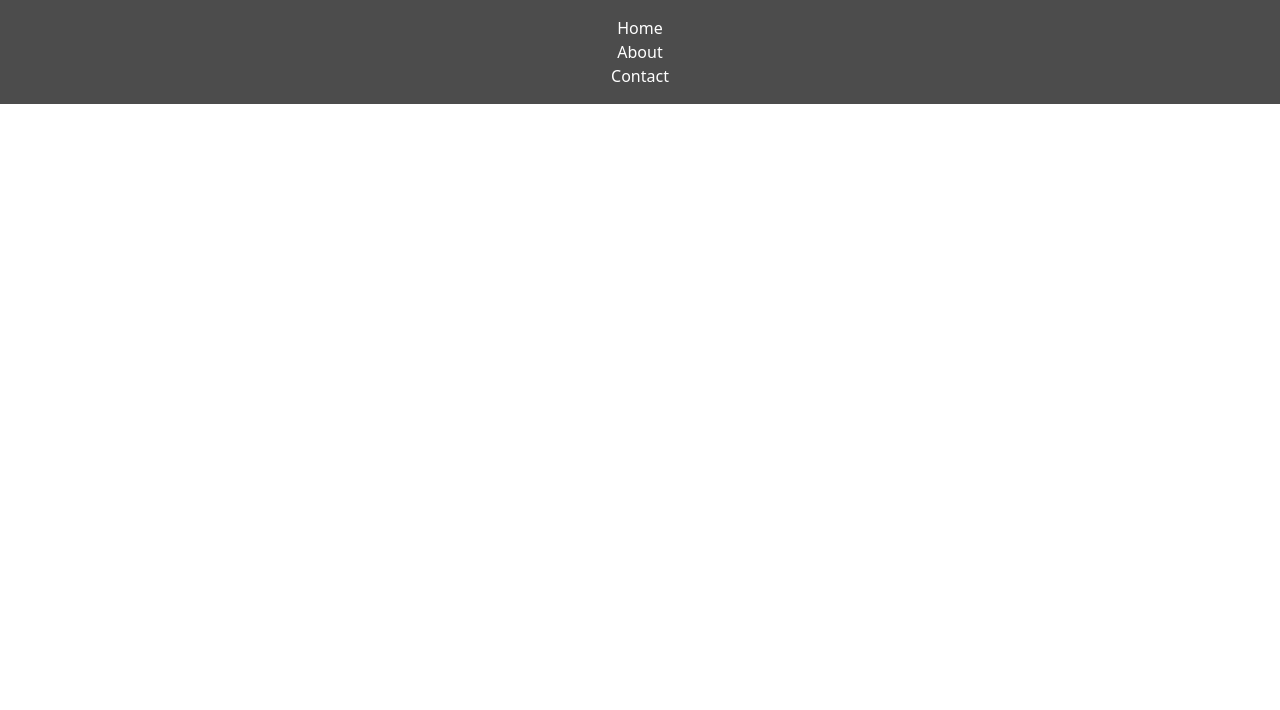
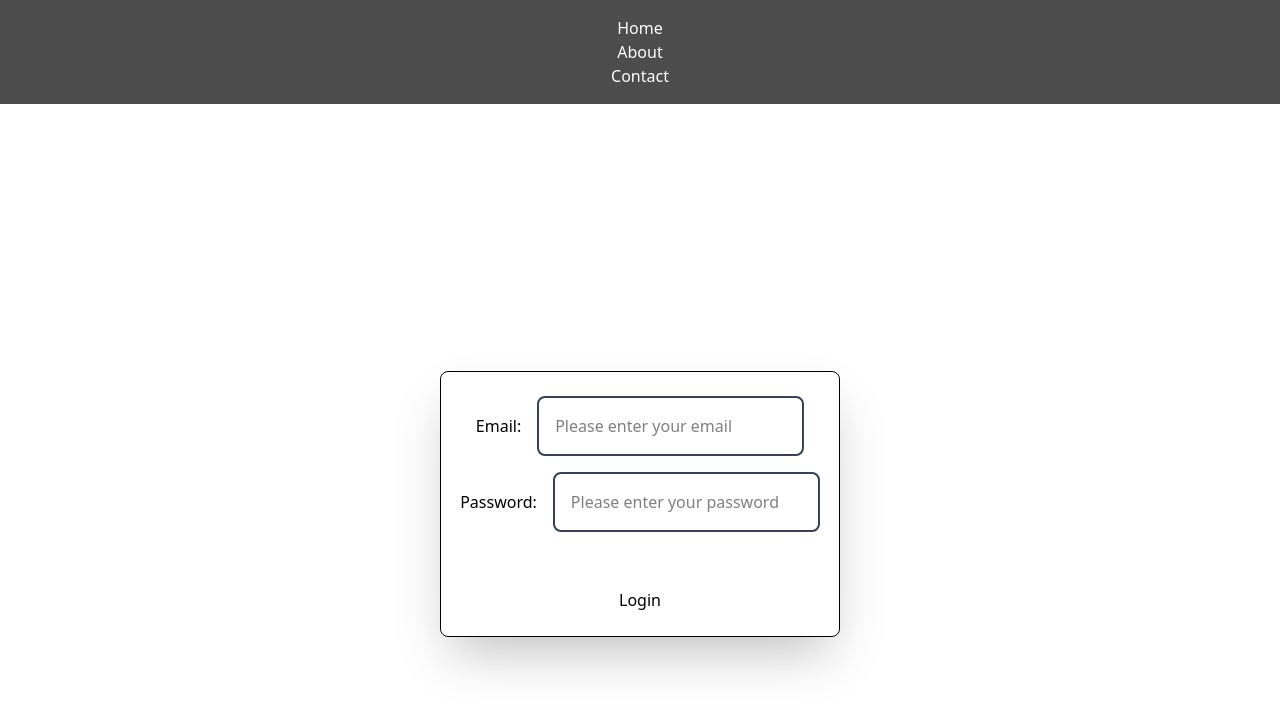
Before and after one commit to Abdulsalam001Arnold/web-dev-batch-3, a React (Vite) app: page /login in a window 1280 px wide. Before the commit this address had no page. Shown: the top 710 px of the page. Built offline with nearby package versions, Linux system fonts and the light colour scheme.

Commit message:
feat: added login form

```diff
--- a/src/App.jsx
+++ b/src/App.jsx
@@ -3,6 +3,7 @@ import {BrowserRouter, Routes, Route} from 'react-router-dom'
 import Home from "./Pages/Home"
 import About from "./Pages/About"
 import Navbar from "./components/Navbar"
+import Login from './Pages/Login'
 
 function App() {
   return (
@@ -13,6 +14,7 @@ function App() {
             <Route path="/" element={<Home/>}/>
             <Route path="/about" element={<About/>}/>
             <Route path="/contact" element={<Contact/>}/>
+            <Route path="/login" element={<Login/>}/>
           </Routes>
         </BrowserRouter>
       </>
--- a/src/Pages/Home.jsx
+++ b/src/Pages/Home.jsx
@@ -34,6 +34,30 @@ export default function Home() {
     <Link to={'/about'}>
         Go to About Page
     </Link>
+
+    <section className="w-full mt-20 flex flex-col items-center justify-center">
+            {items.map((item, index) => (
+                <div
+                key={index}
+                >
+                    <div className="w-full">
+                        <img src={item.image} className="w-16 rounded-full"/>
+                    </div>
+
+                    <h1>
+                        {item.name}
+                    </h1>
+
+                    <p>
+                        Gender: {item.gender}
+                    </p>
+
+                    <p>
+                        Kill counts: {item.ki}
+                    </p>
+                </div>
+            ))}
+    </section>
         </div>
     )
 };
--- /dev/null
+++ b/src/Pages/Login.jsx
@@ -0,0 +1,70 @@
+
+
+import { useState } from "react"
+
+export default function Login() {
+    const [loginData, setLoginData] = useState({
+        email: "",
+        password: ""
+    })
+
+    const handleChange = (e) => {
+        const {name, value} = e.target
+        setLoginData({
+            ...loginData,
+            [name]: value
+        })
+    }
+
+    const handleSubmit = async (e) => {
+        e.preventDefault()
+        try {
+            const response = await fetch('https://nodeclass-batch3.vercel.app/login', {
+                method: 'POST',
+                headers: {
+                    'Content-Type': 'application/json'
+                },
+                body: JSON.stringify(loginData)
+            })
+
+            if(!response.ok) {
+                throw new Error('Login failed')
+            }
+
+            const data = await response.json()
+            console.log(data)
+        } catch (err) {
+            console.error(err)
+        }
+    }
+
+
+    return(
+        <div className="w-full min-h-screen flex flex-col items-center justify-center">
+            <form
+            className="w-100 shadow-2xl p-6 flex flex-col gap-4 rounded-lg border"
+             >
+                <div className="flex gap-4 items-center justify-center">
+                    <label>
+                        Email:
+                    </label>
+
+                    <input name="email" type="email" id="email" placeholder="Please enter your email" onChange={handleChange} className="border-2 border-gray-700 p-4 rounded-lg"/>
+                </div>
+
+
+                <div className="flex gap-4 items-center justify-center">
+                    <label>
+                        Password:
+                    </label>
+
+                    <input name="password" type="password" id="password" placeholder="Please enter your password" onChange={handleChange} className="border-2 border-gray-700 p-4 rounded-lg"/>
+                </div>
+
+                <button onClick={handleSubmit} type="submit" className="mt-10 cursor-pointer">
+                    Login
+                </button>
+            </form>
+        </div>
+    )
+};
```
